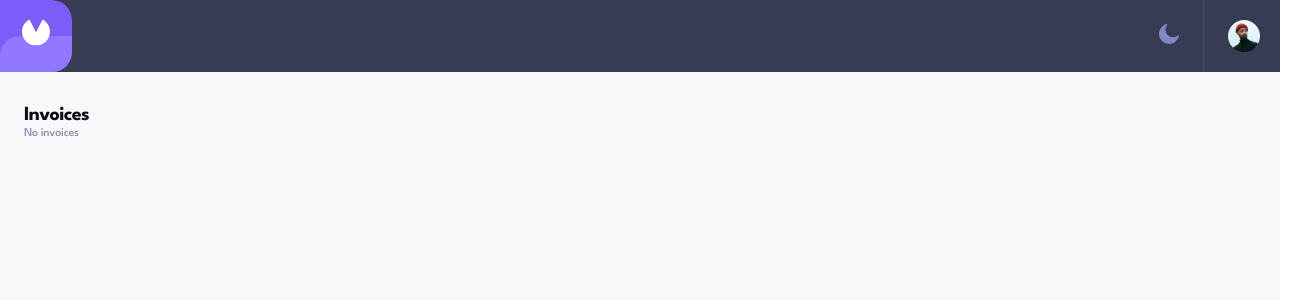
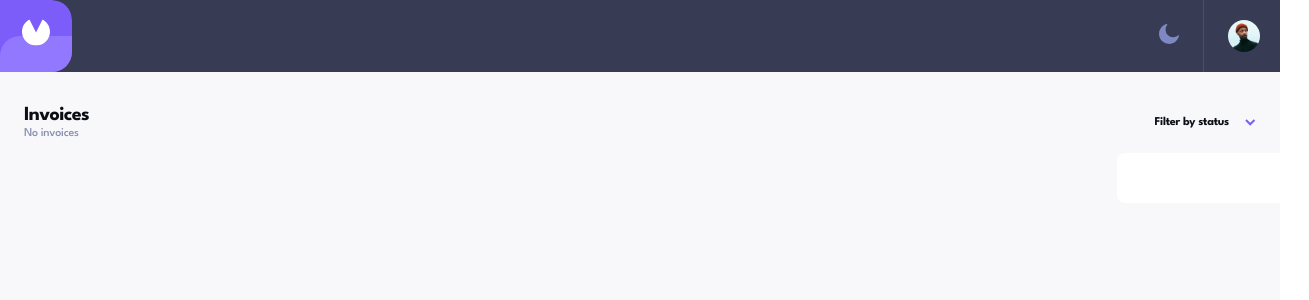
Before and after one commit to nikanoza/invoice-app-front, a React (Create React App) app: page /invoices in a window 1280 px wide. Shown: the top 300 px of the page, 1309 px wide, since content can reach past the window. Built offline with nearby package versions, Linux system fonts and the light colour scheme.

Commit message:
wip: work with custom select component

```diff
--- /dev/null
+++ b/src/components/FilterSelect.tsx
@@ -0,0 +1,70 @@
+import { ReactNode } from "react";
+import styled from "styled-components";
+import { ArrowDown, Check } from "svg";
+import { StyledComponentsProps } from "types";
+
+type PropsType = {
+  filerBy: "draft" | "pending" | "paid" | "all";
+  setFilterBy: (str: "draft" | "pending" | "paid" | "all") => void;
+  darkMode: boolean;
+};
+
+const FilterSelect: React.FC<PropsType> = (props) => {
+  return (
+    <Select dark={props.darkMode}>
+      <TextMobile>Filter</TextMobile>
+      <TextDesktop>Filter by status</TextDesktop>
+      <ArrowDown />
+      <MenuBox />
+    </Select>
+  );
+};
+
+export default FilterSelect;
+
+const Select = styled.div(
+  (props: StyledComponentsProps) => `
+  display: flex;
+  align-items: center;
+  column-gap: 12px;
+  margin-left: auto;
+  color: ${props.dark ? "white" : "var(--Dark)"};
+  position: relative;
+  @media (min-width:768px){
+    column-gap: 16px;
+  }
+`
+);
+
+const TextMobile = styled.span`
+  font-size: 12px;
+  font-weight: 700;
+  line-height: 15px;
+  letter-spacing: -0.25px;
+  @media (min-width: 768px) {
+    display: none;
+  }
+`;
+
+const TextDesktop = styled(TextMobile)`
+  display: none;
+  @media (min-width: 768px) {
+    display: block;
+  }
+`;
+
+const MenuBox = styled.div(
+  (props: StyledComponentsProps) => `
+  width: 96px;
+  height: 50px;
+  position: absolute;
+  left: -21px;
+  top:38px;
+  border-radius: 8px;
+  background-color: ${props.dark ? "var(--darkGray)" : "#FFFFFF"};
+  @media (min-width: 768px) {
+    width: 192px;
+    left: -37px;
+  }
+`
+);
--- a/src/components/index.ts
+++ b/src/components/index.ts
@@ -1 +1,2 @@
-export { default as Header } from "./Header"
+export { default as Header } from "./Header";
+export { default as FilterSelect } from "./FilterSelect";
--- a/src/pages/Invoices/Invoices.tsx
+++ b/src/pages/Invoices/Invoices.tsx
@@ -1,3 +1,5 @@
+import { FilterSelect } from "components";
+import { useState } from "react";
 import styled from "styled-components";
 import { InvoiceType, StyledComponentsProps } from "types";
 
@@ -7,6 +9,9 @@ type PropsType = {
 };
 
 const Invoices = (props: PropsType) => {
+  const [filerBy, setFilterBy] = useState<"draft" | "pending" | "paid" | "all">(
+    "all"
+  );
   return (
     <Wrapper>
       <Controls>
@@ -18,6 +23,11 @@ const Invoices = (props: PropsType) => {
               : props.invoices.length + " invoices"}
           </Amount>
         </div>
+        <FilterSelect
+          filerBy={filerBy}
+          setFilterBy={setFilterBy}
+          darkMode={props.darkMode}
+        />
       </Controls>
     </Wrapper>
   );
--- /dev/null
+++ b/src/svg/ArrowDown.tsx
@@ -0,0 +1,27 @@
+import styled from "styled-components";
+
+const ArrowDown = () => {
+  return (
+    <Svg>
+      <path
+        d="M1 1l4.228 4.228L9.456 1"
+        stroke="#7C5DFA"
+        strokeWidth="2"
+        fill="none"
+        fillRule="evenodd"
+      />
+    </Svg>
+  );
+};
+
+export default ArrowDown;
+
+const attrs = styled.svg.attrs({
+  xmlns: "http://www.w3.org/2000/svg",
+})``;
+
+const Svg = styled(attrs)`
+  width: 11px;
+  height: 7px;
+  cursor: pointer;
+`;
--- /dev/null
+++ b/src/svg/Check.tsx
@@ -0,0 +1,27 @@
+import styled from "styled-components";
+
+const Check = () => {
+  return (
+    <Svg>
+      <path
+        d="M1.5 4.5l2.124 2.124L8.97 1.28"
+        stroke="#FFF"
+        stroke-width="2"
+        fill="none"
+        fillRule="evenodd"
+      />
+    </Svg>
+  );
+};
+
+export default Check;
+
+const attrs = styled.svg.attrs({
+  xmlns: "http://www.w3.org/2000/svg",
+})``;
+
+const Svg = styled(attrs)`
+  width: 10px;
+  height: 8px;
+  cursor: pointer;
+`;
--- a/src/svg/index.ts
+++ b/src/svg/index.ts
@@ -1,3 +1,5 @@
 export { default as Logo } from "./Logo";
 export { default as Sun } from "./Sun";
 export { default as Moon } from "./Moon";
+export { default as Check } from "./Check";
+export { default as ArrowDown } from "./ArrowDown";
```
